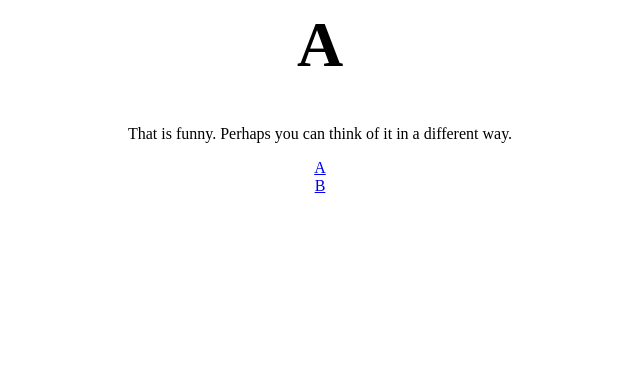
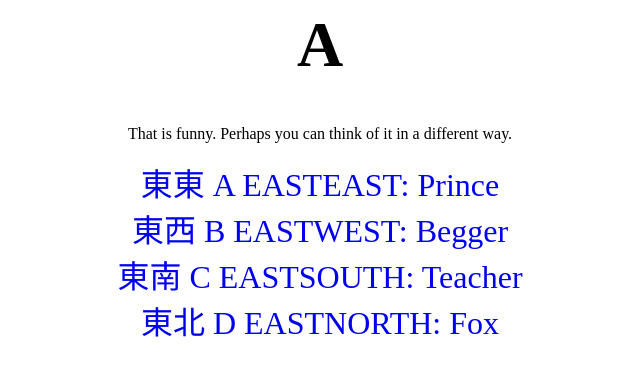
Before and after one commit to QianxueSno/DS2-website-1, a plain HTML site: page E.html in a window 1280 px wide. Shown: the whole page, without its empty margins (320-960 px from the left). Drawn offline with Linux system fonts and the light colour scheme.

Commit message:
Update E.html

```diff
--- a/E.html
+++ b/E.html
@@ -7,7 +7,11 @@
 
 <center><font size=6><h1>A</h1></font></center>
 <center><p>That is funny. Perhaps you can think of it in a different way.</p></center>
-<center><a href="A.html">A</a></center>
-<center><a href="B.html">B</a></center>
+<center><font size=6><a href="index.html" style="text-decoration: none;">東東   A   EASTEAST: Prince</a></font></center>
+<center><font size=6><a href="index.html" style="text-decoration: none;">東西   B   EASTWEST: Begger</a></font></center>
+<center><font size=6><a href="index.html" style="text-decoration: none;">東南   C   EASTSOUTH: Teacher</a></font></center>
+<center><font size=6><a href="index.html" style="text-decoration: none;">東北   D   EASTNORTH: Fox</a></font></center>
+
+
 </body>
 </html>
```
